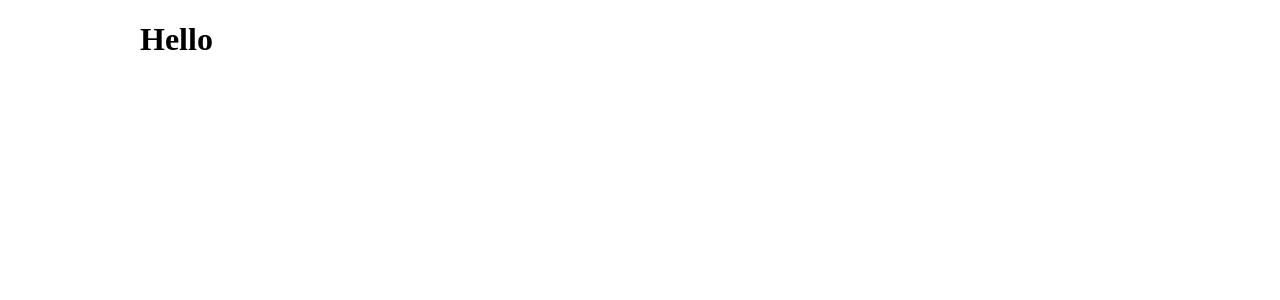
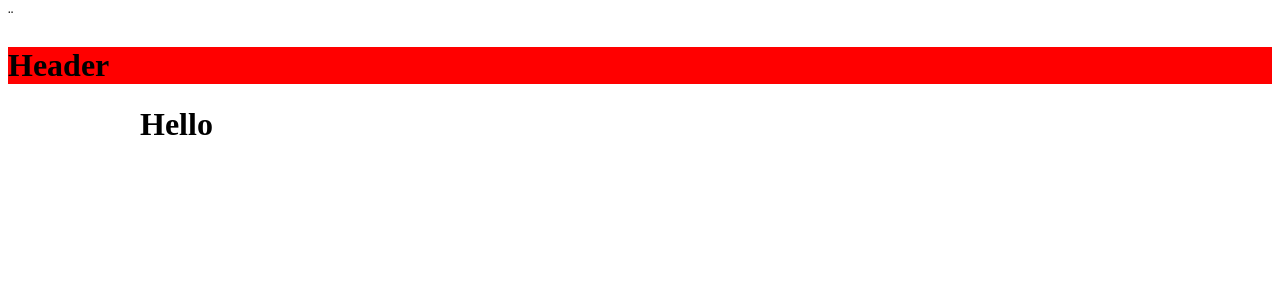
Before and after one commit to HampusJohnOlausson/styled-components_test, a React (Create React App) app: page / in a window 1280 px wide. Shown: the top 300 px of the page. Built offline with nearby package versions, Linux system fonts and the light colour scheme.

Commit message:
testing props with styled components

```diff
--- a/src/App.js
+++ b/src/App.js
@@ -1,10 +1,14 @@
+import Header from './components/Header';
 import { Container } from './components/styles/container.styled'
 
 function App() {
   return (
+    <>
+    ¨<Header/>
     <Container >
       <h1>Hello</h1>
     </Container>
+    </>
   );
 }
 
--- a/src/components/header.js
+++ b/src/components/header.js
@@ -0,0 +1,12 @@
+import React from 'react'
+import { StyledHeader } from './styles/Header.styled'
+
+const Header = () => {
+  return (
+    <StyledHeader bg="red">
+      <h1>Header</h1>
+    </StyledHeader>
+  )
+}
+
+export default Header
--- /dev/null
+++ b/src/components/styles/Header.styled.js
@@ -0,0 +1,7 @@
+import Styled from 'styled-components';
+
+export const StyledHeader = Styled.header`
+   background-color: ${(props) => props.bg};
+
+
+`
```
